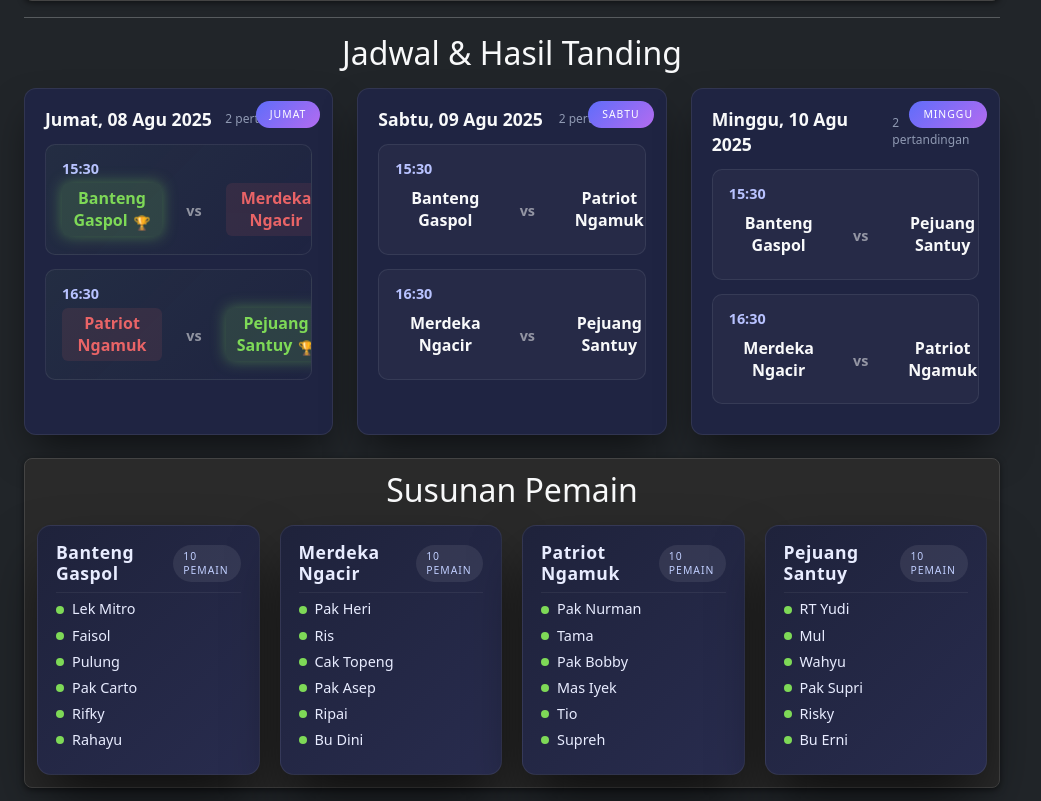
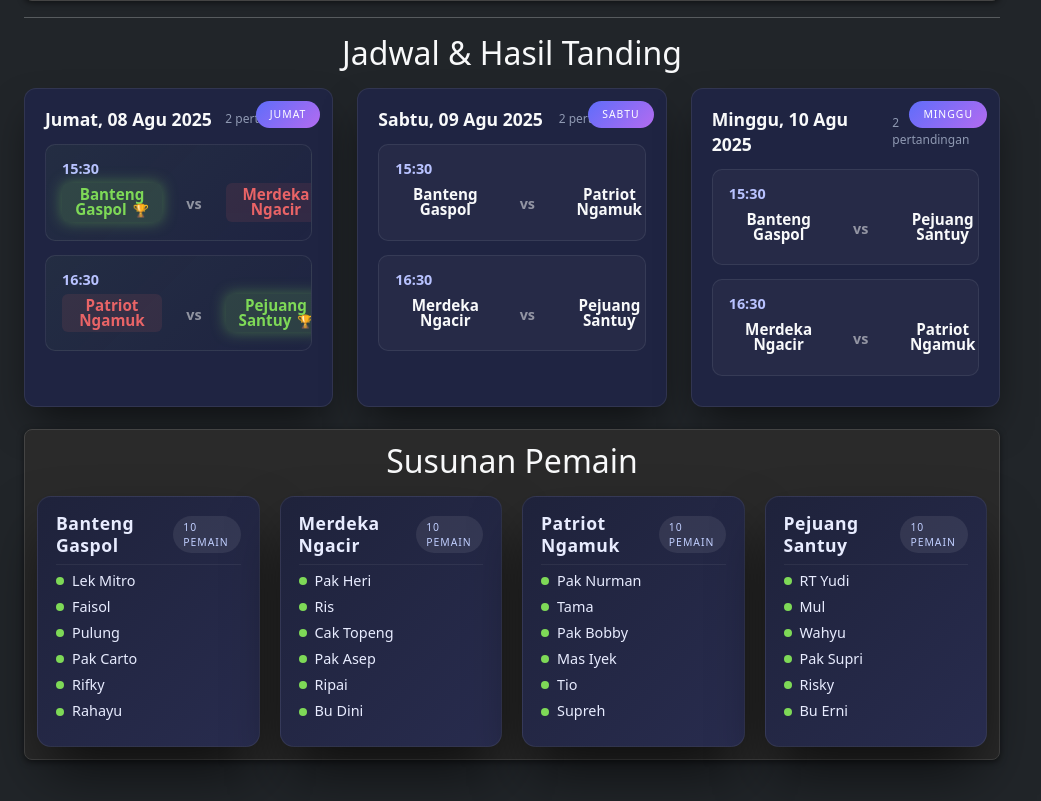
Before and after one commit to bypulung/bypulung.github.io, a PHP site: page /ligadusun/index.html in a window 1280 px wide. Shown: the part 550-1351 px from the top of the page, without its empty margins (0-1041 px from the left). Run offline with PHP 8.4, Linux system fonts and the light colour scheme; some libraries are stand-ins or nearby versions.

Commit message:
Update gaya.css

```diff
--- a/ligadusun/gaya.css
+++ b/ligadusun/gaya.css
@@ -253,22 +253,33 @@ h1 {
   transition: all .2s ease;
 }
 
-/* Pemenang */
+/* Nama tim di jadwal: pastikan benar-benar ter-center */
+.team-name {
+  display: inline-flex;
+  justify-content: center;
+  align-items: center;
+  padding: 6px 12px;
+  border-radius: 6px;
+  min-width: 120px;
+  transition: all .2s ease;
+  font-weight: 700;
+  font-size: 0.95rem;
+  line-height: 1;
+  text-align: center;
+}
+
+/* Winner / loser */
 .team-name.winner {
   background: rgba(126,217,87,.15);
   color: #7ed957;
-  font-weight: 700;
   box-shadow: 0 0 15px rgba(126,217,87,.4);
 }
 .team-name.winner::after {
   content: "🏆";
   margin-left: 6px;
   font-size: .85em;
-  color: #7ed957;
-  vertical-align: middle;
 }
 
-/* Yang kalah */
 .team-name.loser {
   background: rgba(255,107,107,.1);
   color: #ff6b6b;
```
